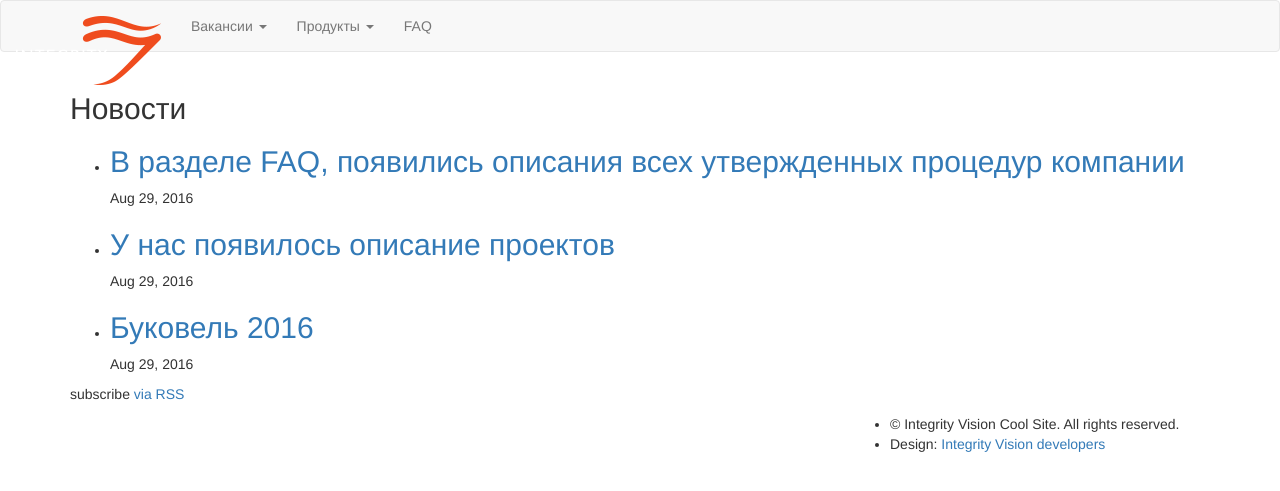
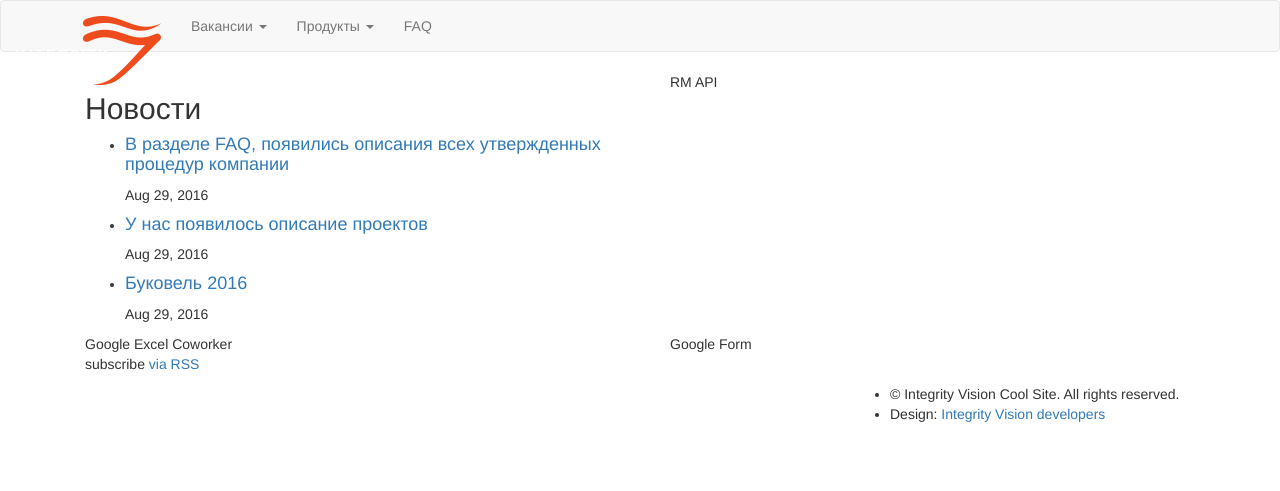
Before and after one commit to panser/ivsite-jekyll, a Jekyll site: the page built from index.html, in a window 1280 px wide. Shown: the top 491 px of the page. Built offline with Jekyll 4.4.1, drawn with Linux system fonts in a browser that asks for light colours; nearby versions of some CDN libraries.

Commit message:
start fill index.html

```diff
--- a/_includes/head.html
+++ b/_includes/head.html
@@ -1,6 +1,8 @@
 <head>
+    <meta name="viewport" content="width=device-width, initial-scale=1">
+    <meta http-equiv="content-type" content="text/html; charset=utf-8" />
+
     <title>{% if page.title %}{{ page.title }}{% else %}{{ site.title }}{% endif %}</title>
-    <meta http-equiv="content-type" content="text/html; charset=utf-8" />
 
     <script src="https://cdnjs.cloudflare.com/ajax/libs/jquery/3.1.0/jquery.js"></script>
     <script src="https://maxcdn.bootstrapcdn.com/bootstrap/3.3.7/js/bootstrap.min.js"></script>
--- /dev/null
+++ b/_includes/index/news.html
@@ -0,0 +1,15 @@
+<p>
+  <h2>Новости</h2>
+  <ul class="">
+    {% for post in site.news %}
+    <li>
+
+      <h4>
+        <a class="" href="{{ post.url | prepend: site.baseurl }}">{{ post.title | escape }}</a>
+      </h4>
+      <span class="">{{ post.date | date: "%b %-d, %Y" }}</span>
+
+    </li>
+    {% endfor %}
+  </ul>
+</p>
--- a/index.html
+++ b/index.html
@@ -2,24 +2,21 @@
 layout: default
 ---
 
-<div class="home">
+<div class="container">
 
-  <p>
-    <h2>Новости</h2>
-    <ul class="">
-      {% for post in site.news %}
-      <li>
-
-        <h2>
-          <a class="" href="{{ post.url | prepend: site.baseurl }}">{{ post.title | escape }}</a>
-        </h2>
-        <span class="">{{ post.date | date: "%b %-d, %Y" }}</span>
-
-      </li>
-      {% endfor %}
-    </ul>
-  </p>
-
-  <p class="rss-subscribe">subscribe <a href="{{ "/feed.xml" | prepend: site.baseurl }}">via RSS</a></p>
+  <div class="row">
+    <div class="col-sm-6">
+      {% include index/news.html %}
+    </div>
+    <div class="col-sm-6">RM API</div>
+  </div>
+  <div class="row">
+    <div class="col-sm-6">Google Excel Coworker</div>
+    <div class="col-sm-6">Google Form</div>
+  </div>
 
 </div>
+
+<div class="container">
+  <p class="rss-subscribe">subscribe <a href="{{ "/feed.xml" | prepend: site.baseurl }}">via RSS</a></p>
+</div>
```
